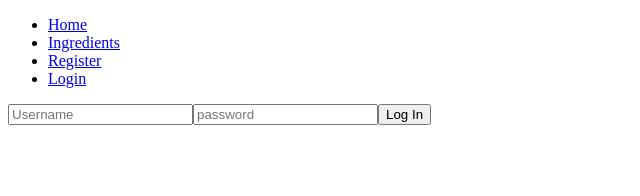
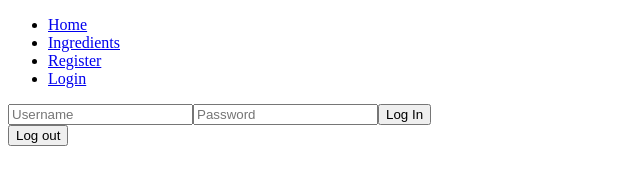
Before and after one commit to naaaani/cookbook-angular, an Angular app in the folder cookbook/: page /login in a window 1280 px wide. Shown: the top 196 px of the page, without its empty margins (0-640 px from the left). Built offline with nearby package versions, Linux system fonts and the light colour scheme.

Commit message:
save and remove data from localstorage

```diff
--- a/cookbook/src/app/Authentication/login-form/login-form.component.html
+++ b/cookbook/src/app/Authentication/login-form/login-form.component.html
@@ -1,5 +1,7 @@
 <form [formGroup]="loginForm" (ngSubmit)="login()">
-    <input type="text" placeholder="Username" formControlName = "username">
-    <input type="password" placeholder="password" formControlName = "password">
+    <input type="text" placeholder="Username" formControlName="username">
+    <input type="password" placeholder="Password" formControlName="password">
     <button class="button" type="submit">Log In</button>
 </form>
+
+<button class="button" (click)="logOut()">Log out</button>
--- a/cookbook/src/app/Authentication/login-form/login-form.component.ts
+++ b/cookbook/src/app/Authentication/login-form/login-form.component.ts
@@ -1,6 +1,7 @@
 import { Component } from '@angular/core';
 import { FormBuilder, FormGroup, ReactiveFormsModule } from '@angular/forms';
 import { UserServiceService } from '../user.service';
+import { Router } from '@angular/router';
 
 @Component({
   selector: 'app-login-form',
@@ -16,6 +17,7 @@ export class LoginFormComponent {
   constructor(
     private formBuilder: FormBuilder,
     private userService: UserServiceService,
+    private router : Router,
   ){
     this.loginForm = this.formBuilder.group({
       username: '',
@@ -24,7 +26,12 @@ export class LoginFormComponent {
   }
 
   login(): void {
-    console.log(this.loginForm.value);
-    this.userService.login(this.loginForm);
+     this.userService.login(this.loginForm).then((data =>localStorage.setItem('token', data.token)));
+   // this.router.navigate(['/'])
   }
+
+  logOut() : void {
+    this.userService.logOut();
+  }
+
 }
--- a/cookbook/src/app/Authentication/user.service.ts
+++ b/cookbook/src/app/Authentication/user.service.ts
@@ -1,14 +1,31 @@
 import { Injectable } from '@angular/core';
 import { FormGroup } from '@angular/forms';
+
+interface AuthResponse {
+  username : string,
+  token : string
+}
 
 @Injectable({
   providedIn: 'root'
 })
 export class UserServiceService {
+
+
   registerUrl = "/api/auth/register";
   loginUrl = "/api/auth/authenticate"
 
   constructor() {
+  }
+
+  setLoggedIn() {
+    localStorage.setItem('loggedIn', JSON.stringify(true));
+  }
+
+
+  logOut(){
+    localStorage.removeItem("loggedIn");
+    localStorage.removeItem("token")
   }
 
   async register(formdata: FormGroup): Promise<JSON> {
@@ -25,7 +42,7 @@ export class UserServiceService {
     return data.json() ?? [];
   }
 
-  async login(formdata: FormGroup): Promise<JSON> {
+  async login(formdata: FormGroup): Promise<AuthResponse> {
     const data = await fetch(
       this.loginUrl,
       {
@@ -36,6 +53,11 @@ export class UserServiceService {
         body: JSON.stringify(formdata.value)
       }
     );
+
+    if ( data.ok) {
+      this.setLoggedIn();
+    }
+
     return data.json() ?? [];
   }
 }
```
